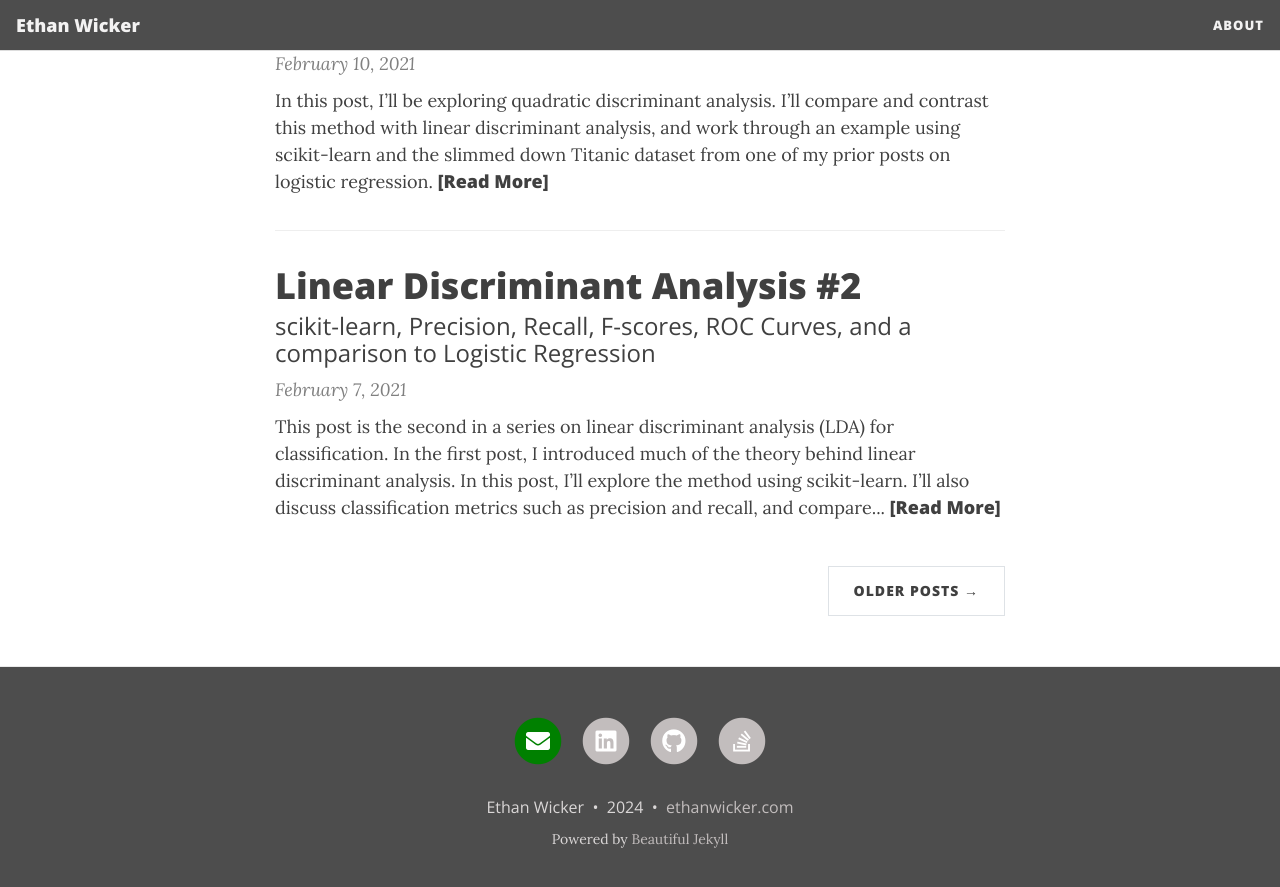
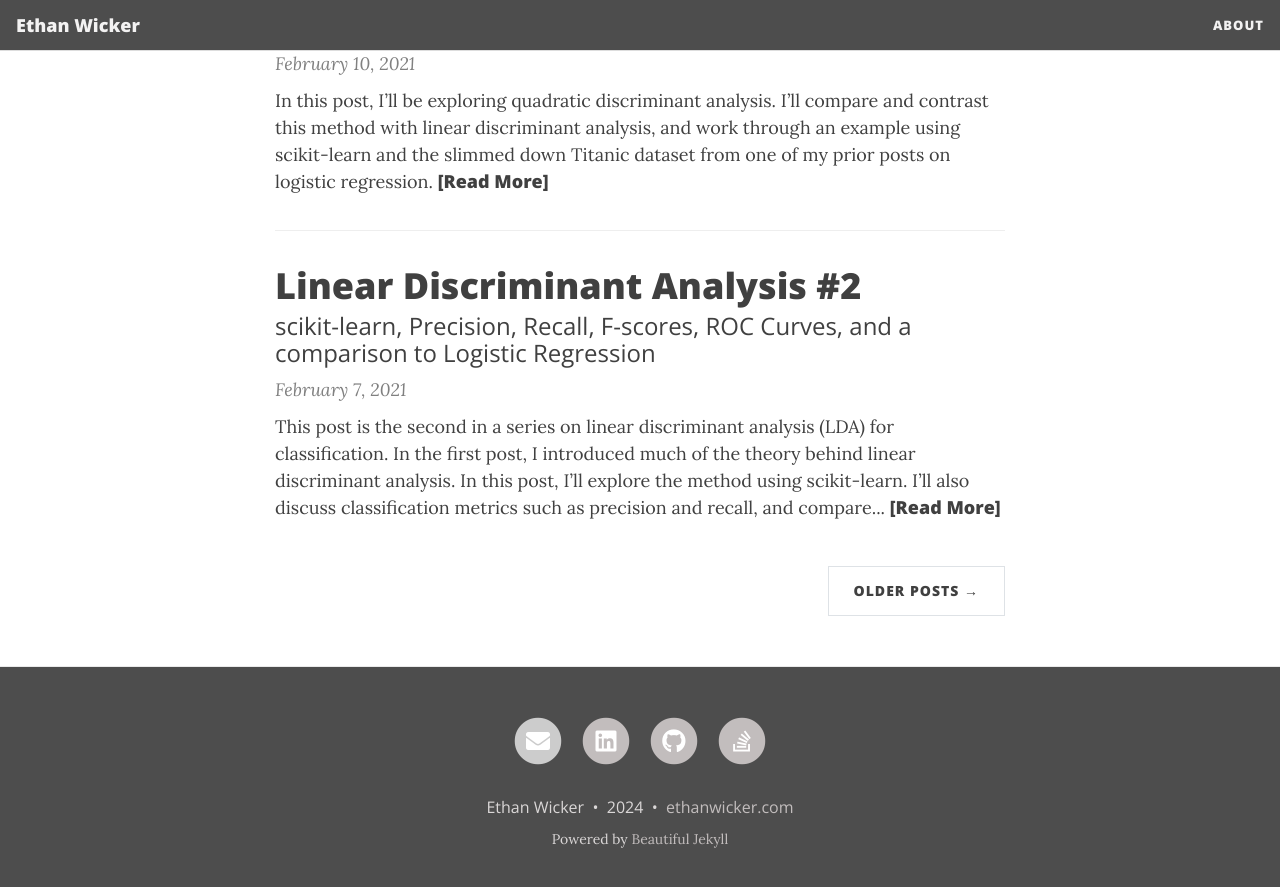
Before and after one commit to ethanwicker/ethanwicker.github.io, a Jekyll site: the page built from index.html, in a window 1280 px wide and 900 px high, scrolled down 3092 px. Shown: the top 887 px of the window. Built offline with Jekyll 4.4.1, drawn with Linux system fonts in a browser that asks for light colours; nearby versions of some CDN libraries; the list of posts is cut into pages by our own code.

Commit message:
Update social-networks-links.html

```diff
--- a/_includes/social-networks-links.html
+++ b/_includes/social-networks-links.html
@@ -16,7 +16,7 @@
   <li class="list-inline-item">
     <a href="mailto:{{ site.social-network-links.email }}" title="Email me">
       <span class="fa-stack fa-lg" aria-hidden="true">
-        <i class="fas fa-circle fa-stack-2x" style="color:green""></i>
+        <i class="fas fa-circle fa-stack-2x" style="color:#cccccc"></i>
         <i class="fas fa-envelope fa-stack-1x fa-inverse"></i>
       </span>
       <span class="sr-only">Email me</span>
```
